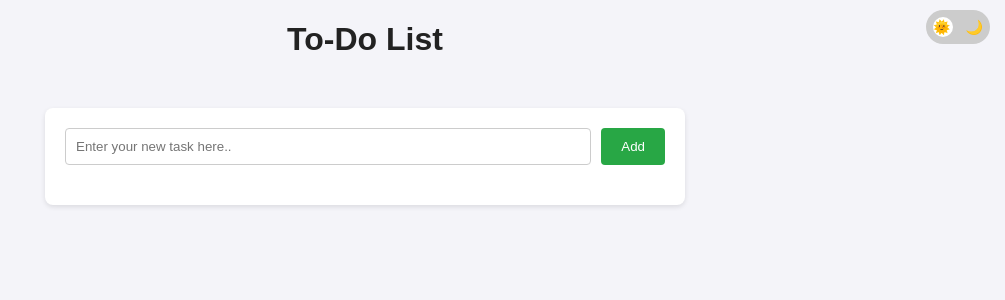
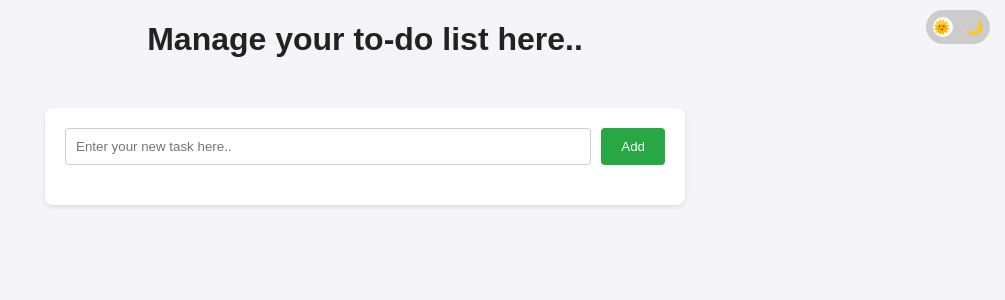
Before and after one commit to arnaveenkumar/flask_fast, a Flask app: page / in a window 1280 px wide. Shown: the top 300 px of the page, without its empty margins (275-1280 px from the left). Run offline with Flask 3, Linux system fonts and the light colour scheme.

Commit message:
Update index.html

```diff
--- a/templates/index.html
+++ b/templates/index.html
@@ -84,7 +84,7 @@
     </div>
 
 
-    <h1>To-Do List</h1>
+    <h1>Manage your to-do list here..</h1>
 
             <div class="container">
                 <form action="/add" method="post">
```
